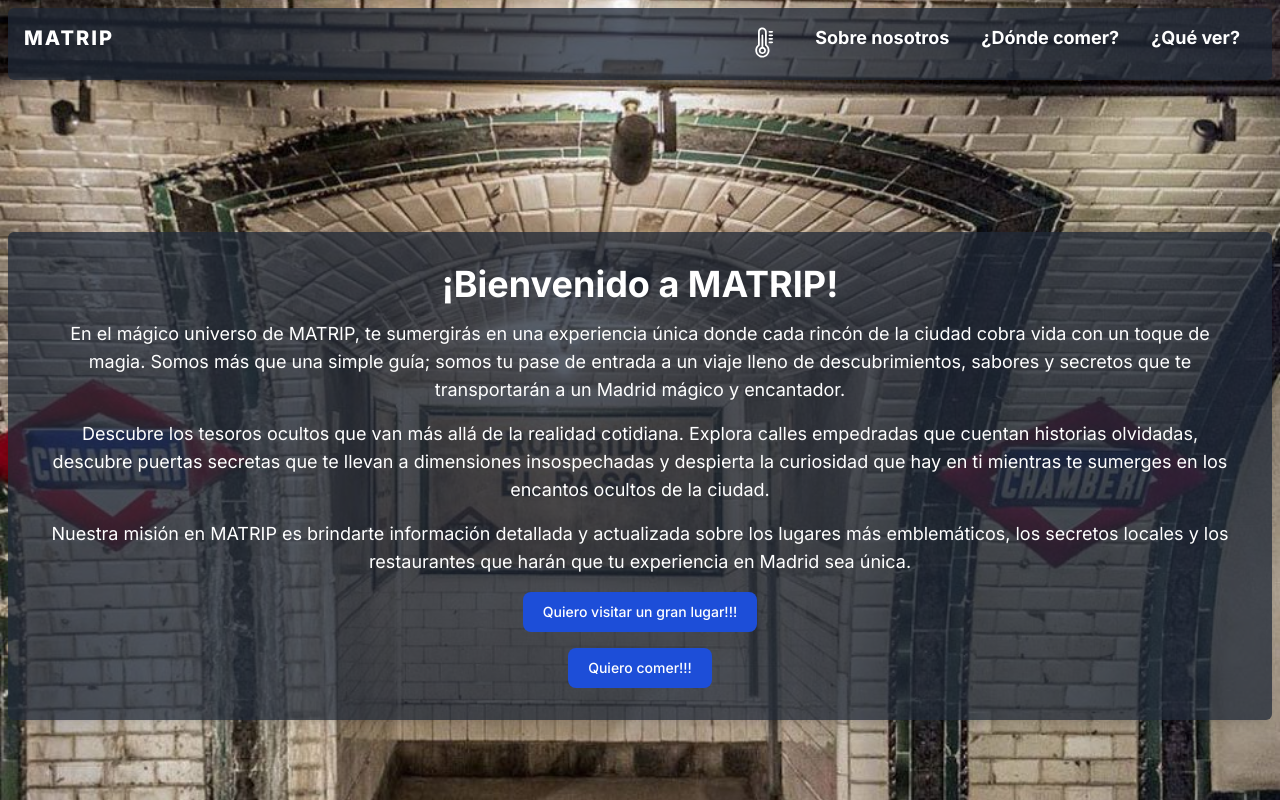
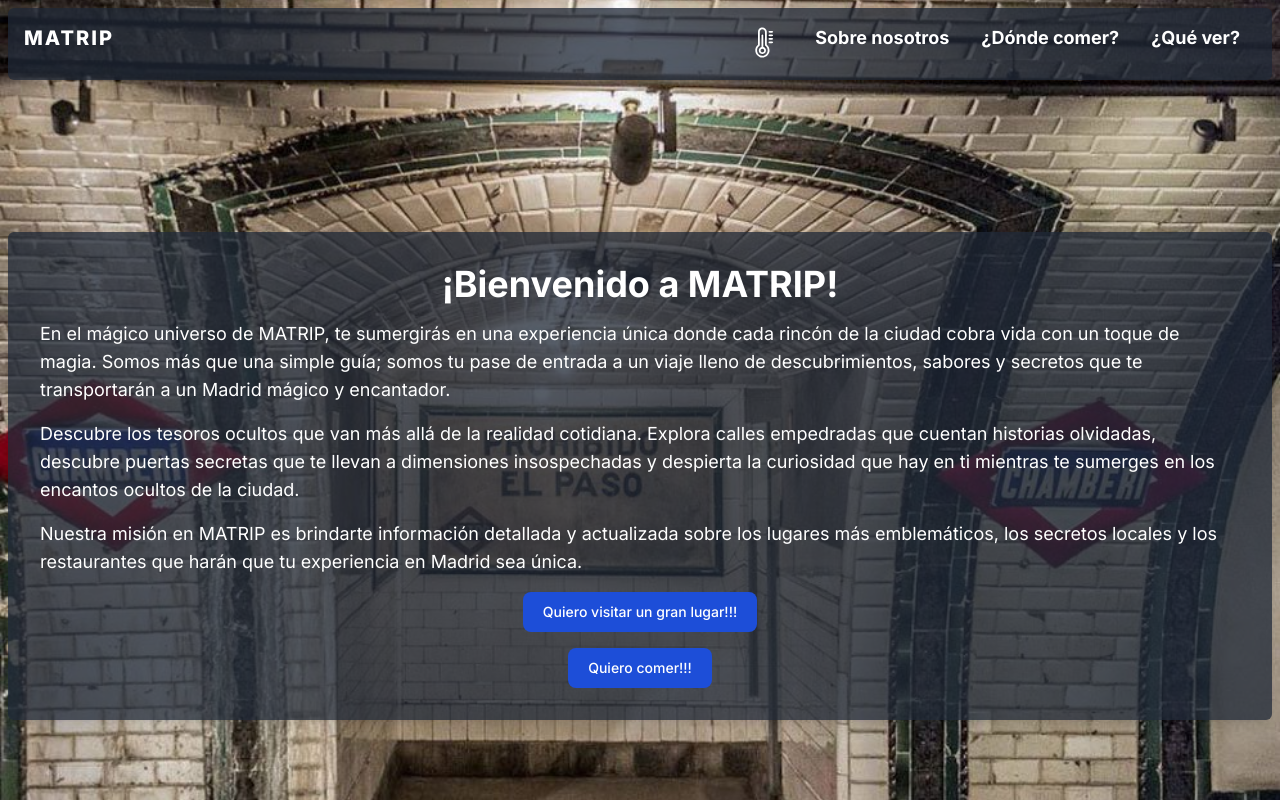
Before and after one commit to EzequielPalma/Matrip, a Next.js app: page /sobrenosotros in a window 1280 px wide. Built offline with nearby package versions, Linux system fonts and the light colour scheme.

Commit message:
cat a a a

```diff
--- a/package.json
+++ b/package.json
@@ -20,6 +20,7 @@
     "react-slick": "^0.29.0",
     "slick-carousel": "^1.8.1",
     "tailwindcss": "^3.4.1"
+
   },
   "devDependencies": {
     "eslint": "^8",
--- /dev/null
+++ b/src/app/components/Descripcion.js
@@ -0,0 +1,22 @@
+import React from 'react'
+import { motion } from 'framer-motion';
+
+
+export default function Descripcion() {
+  return (
+          <motion.div
+          initial={{ opacity: 0, scale: 0.1 }}
+          animate={{ opacity: 1, scale: 1 }}
+          transition={{ duration: 3 }}
+          >
+            <div className="bg-gray-800 bg-opacity-75 p-8 rounded-md shadow-lg mb-20 m-2 rounded-md">
+                <h1 className="text-sm sm:text-base md:text-lg lg:text-xl xl:text-2xl">
+                Madrid, donde cada pisada es una melodía que resuena en tu corazón. Deja que esta ciudad te envuelva con su encanto, susurros de historia y la calidez de su gente. Cada calle, cada plaza, es una sinfonía de experiencias que se fusionan para crear recuerdos imborrables. Ven y descubre cómo Madrid te cautiva con cada paso, dejando huellas de amor en tu corazón.
+                </h1>
+            </div>
+          </motion.div>
+
+
+
+  )
+}
--- a/src/app/components/FrontPage.js
+++ b/src/app/components/FrontPage.js
@@ -1,6 +1,6 @@
 'use client'
-import React, { useState } from 'react';
 import Navbar from './Navbar';
+import Descripcion from './Descripcion';
 
 const FrontPage = () => {
 
@@ -10,11 +10,7 @@ const FrontPage = () => {
 
 
       <header id="up" className="bg-center bg-fixed bg-no-repeat bg-center bg-cover h-screen relative">
-        <div className="bg-gray-800 bg-opacity-75 p-8 rounded-md shadow-lg mb-20 m-2 rounded-md">
-          <h1 className="text-sm sm:text-base md:text-lg lg:text-xl xl:text-2xl">
-            Madrid, donde cada pisada es una melodía que resuena en tu corazón. Deja que esta ciudad te envuelva con su encanto, susurros de historia y la calidez de su gente. Cada calle, cada plaza, es una sinfonía de experiencias que se fusionan para crear recuerdos imborrables. Ven y descubre cómo Madrid te cautiva con cada paso, dejando huellas de amor en tu corazón.
-          </h1>
-        </div>
+        <Descripcion/>
       </header>
 
     </div>
--- a/src/app/components/SobreNosotros.js
+++ b/src/app/components/SobreNosotros.js
@@ -4,9 +4,9 @@ export default function SobreNosotros() {
   return (
     <div className="bg-gray-800 bg-opacity-75 p-8 rounded-md shadow-lg mb-20">
       <h1 className="text-4xl font-bold text-white mb-4">¡Bienvenido a MATRIP!</h1>
-      <p className="text-white text-lg">En el mágico universo de MATRIP, te sumergirás en una experiencia única donde cada rincón de la ciudad cobra vida con un toque de magia. Somos más que una simple guía; somos tu pase de entrada a un viaje lleno de descubrimientos, sabores y secretos que te transportarán a un Madrid mágico y encantador.</p>
-      <p className="text-white text-lg mt-4">Descubre los tesoros ocultos que van más allá de la realidad cotidiana. Explora calles empedradas que cuentan historias olvidadas, descubre puertas secretas que te llevan a dimensiones insospechadas y despierta la curiosidad que hay en ti mientras te sumerges en los encantos ocultos de la ciudad.</p>
-      <p className="text-white text-lg mt-4">Nuestra misión en MATRIP es brindarte información detallada y actualizada sobre los lugares más emblemáticos, los secretos locales y los restaurantes que harán que tu experiencia en Madrid sea única.</p>
+      <p className="text-white text-lg text-left">En el mágico universo de MATRIP, te sumergirás en una experiencia única donde cada rincón de la ciudad cobra vida con un toque de magia. Somos más que una simple guía; somos tu pase de entrada a un viaje lleno de descubrimientos, sabores y secretos que te transportarán a un Madrid mágico y encantador.</p>
+      <p className="text-white text-lg mt-4 text-left">Descubre los tesoros ocultos que van más allá de la realidad cotidiana. Explora calles empedradas que cuentan historias olvidadas, descubre puertas secretas que te llevan a dimensiones insospechadas y despierta la curiosidad que hay en ti mientras te sumerges en los encantos ocultos de la ciudad.</p>
+      <p className="text-white text-lg mt-4 text-left">Nuestra misión en MATRIP es brindarte información detallada y actualizada sobre los lugares más emblemáticos, los secretos locales y los restaurantes que harán que tu experiencia en Madrid sea única.</p>
       <div className="flex flex-col-reverse items-center">
         <button className="mx-auto text-white bg-blue-700 hover:bg-blue-800 focus:ring-4 focus:outline-none focus:ring-blue-300 font-medium rounded-lg text-sm px-5 py-2.5 text-center dark:bg-blue-600 dark:hover:bg-blue-700 dark:focus:ring-blue-800 mt-4"><Link href="/dondecomer">  Quiero comer!!! </Link> </button>
         <button  className="mx-auto text-white bg-blue-700 hover:bg-blue-800 focus:ring-4 focus:outline-none focus:ring-blue-300 font-medium rounded-lg text-sm px-5 py-2.5 text-center dark:bg-blue-600 dark:hover:bg-blue-700 dark:focus:ring-blue-800 mt-4"><Link href="/quever">  Quiero visitar un gran lugar!!! </Link> </button>
```
